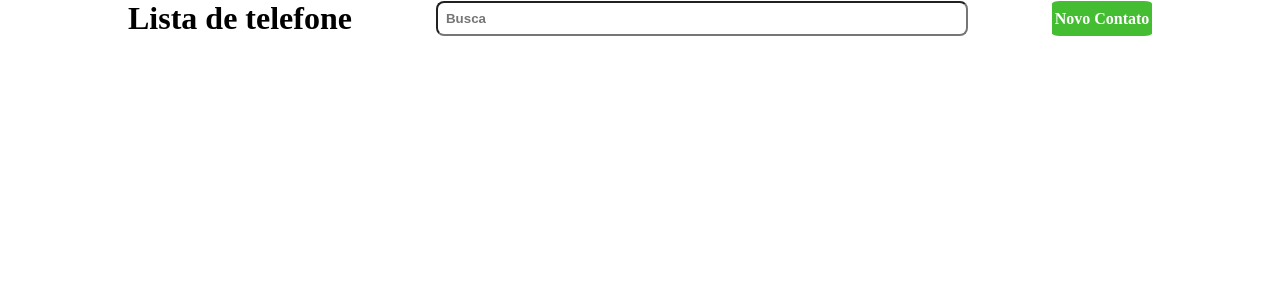
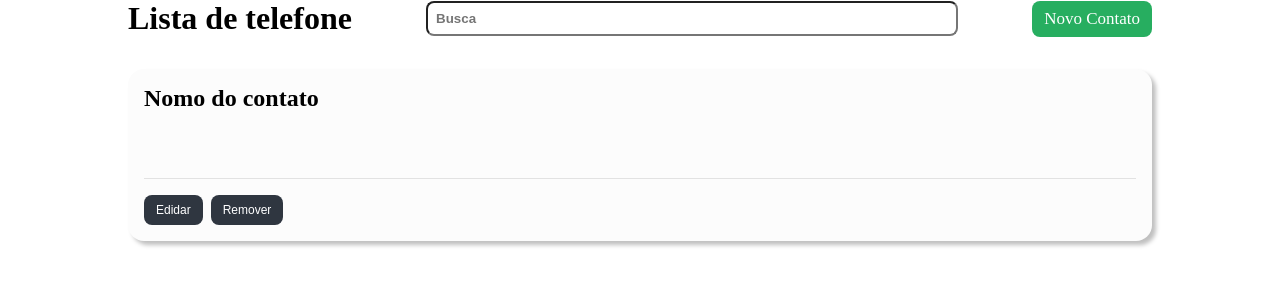
Before and after one commit to Ceb0lo/lista_telefonica, a React (Create React App) app: page / in a window 1280 px wide. Shown: the top 300 px of the page. Built offline with nearby package versions, Linux system fonts and the light colour scheme.

Commit message:
criação do contato e inico de funcionalidade do contato

```diff
--- /dev/null
+++ b/src/components/Contato/index.tsx
@@ -0,0 +1,26 @@
+import ContatoClass from '../../models/Contato'
+import { Botao } from '../../styles'
+import * as S from './styles'
+
+type Props = ContatoClass
+
+const Contato = ({
+  nome,
+  numero: numeroOriginal,
+  email: emailOriginal,
+  id
+}: Props) => {
+  return (
+    <S.Card>
+      <S.Nome>Nomo do contato</S.Nome>
+      <S.Campo type="number" />
+      <S.Campo type="email" />
+      <S.BarraInferior>
+        <Botao>Edidar</Botao>
+        <Botao>Remover</Botao>
+      </S.BarraInferior>
+    </S.Card>
+  )
+}
+
+export default Contato
--- /dev/null
+++ b/src/components/Contato/styles.ts
@@ -0,0 +1,25 @@
+import { styled } from 'styled-components'
+
+export const Card = styled.div`
+  box-shadow: 4px 4px 4px rgba(0, 0, 0, 0.25);
+  background-color: #fcfcfc;
+  padding: 16px;
+  margin-bottom: 32px;
+  border-radius: 16px;
+  display: grid;
+`
+export const Nome = styled.h3`
+  font-weidht: bold;
+  font-size: 24px;
+  margin-bottom: 8px;
+`
+export const Campo = styled.input`
+  font-size: 18px;
+  border: none;
+  background-color: transparent;
+  margin-bottom: 8px;
+`
+export const BarraInferior = styled.div`
+  border-top: 1px solid rgba(0, 0, 0, 0.1);
+  padding-top: 16px;
+`
--- a/src/containers/Cabecalho/styles.ts
+++ b/src/containers/Cabecalho/styles.ts
@@ -4,6 +4,7 @@ export const Header = styled.header`
   display: flex;
   align-items: center;
   justify-content: space-between;
+  margin-bottom: 32px;
 `
 export const Busca = styled.input`
   padding: 8px;
@@ -13,14 +14,12 @@ export const Busca = styled.input`
   width: 50%;
 `
 export const NovoContato = styled.a`
-  display: flex;
-  justify-content: center;
-  align-items: center;
-  font-weight: bold;
-  background-color: #44bd32;
+  font-wight: bold;
+  font-size: 17px;
   color: #fff;
-  height: 35px;
-  width: 100px;
-  border-radius: 8%;
+  padding: 8px 12px;
+  color: #fff;
+  background-color: #27ae60;
+  border-radius: 8px;
   text-decoration: none;
 `
--- /dev/null
+++ b/src/models/Contato.ts
@@ -0,0 +1,15 @@
+class Contato {
+  nome: string
+  numero: number
+  email: string
+  id: number
+
+  constructor(nome: string, numero: number, email: string, id: number) {
+    this.nome = nome
+    this.numero = numero
+    this.email = email
+    this.id = id
+  }
+}
+
+export default Contato
--- a/src/pages/Home/index.tsx
+++ b/src/pages/Home/index.tsx
@@ -1,8 +1,10 @@
+import Contato from '../../components/Contato'
 import Cabecalho from '../../containers/Cabecalho'
 
 const Home = () => (
   <>
     <Cabecalho />
+    <Contato />
   </>
 )
 
--- a/src/styles/index.ts
+++ b/src/styles/index.ts
@@ -13,4 +13,17 @@ export const Container = styled.div`
   margin: 0 auto;
 `
 
+export const Botao = styled.button`
+  font-wight: bold;
+  font-size: 12px;
+  color: #ff;
+  padding: 8px 12px;
+  border: none;
+  cursor: ponter;
+  color: #fff;
+  background-color: #2f3640;
+  border-radius: 8px;
+  margin-right: 8px;
+`
+
 export default EstiloGlobal
```
